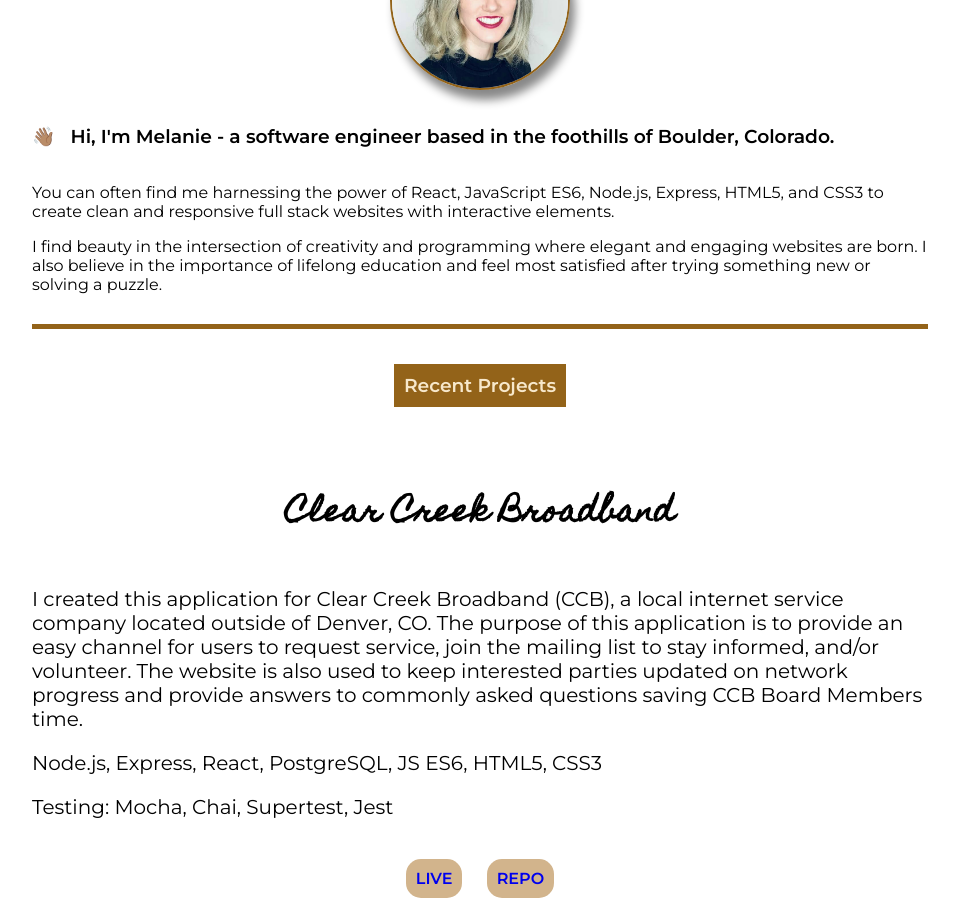
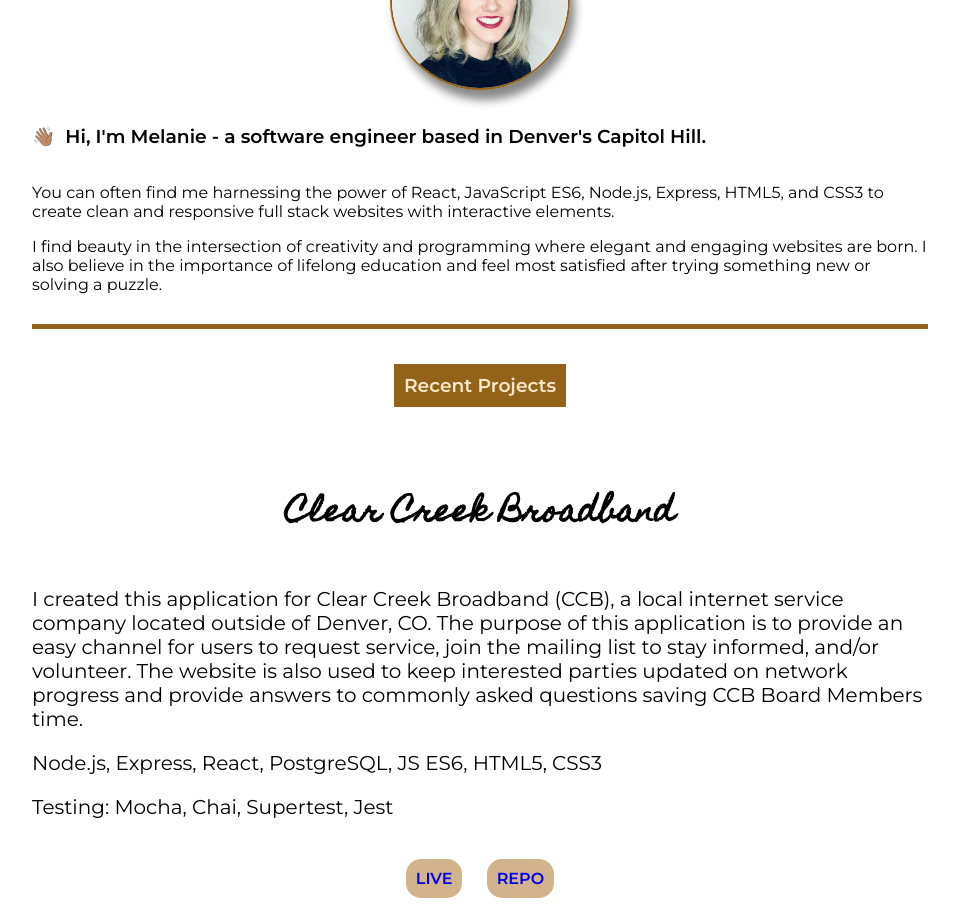
Before and after one commit to melleehall/Portfolio-Hallowell, a React (Create React App) app: page / in a window 1280 px wide. Shown: the part 800-1722 px from the top of the page, without its empty margins (160-1119 px from the left). Built offline with nearby package versions, Linux system fonts and the light colour scheme.

Commit message:
Updated location in Headline

```diff
--- a/src/Headline/Headline.js
+++ b/src/Headline/Headline.js
@@ -5,7 +5,12 @@
     render() {
         return (
             <section>
-                <h1 className='headline'><span role='img' class="wave" aria-label='jsx-a11y/accessible-emoji'>👋🏽 </span>Hi, I'm Melanie - a software engineer based in the foothills of Boulder, Colorado.</h1>
+                <h1 className='headline'>
+                    <span role='img' class="wave" aria-label='jsx-a11y/accessible-emoji'>
+                        👋🏽
+                    </span>
+                    Hi, I'm Melanie - a software engineer based in Denver's Capitol Hill.
+                </h1>
             </section>
         )
     }
```
